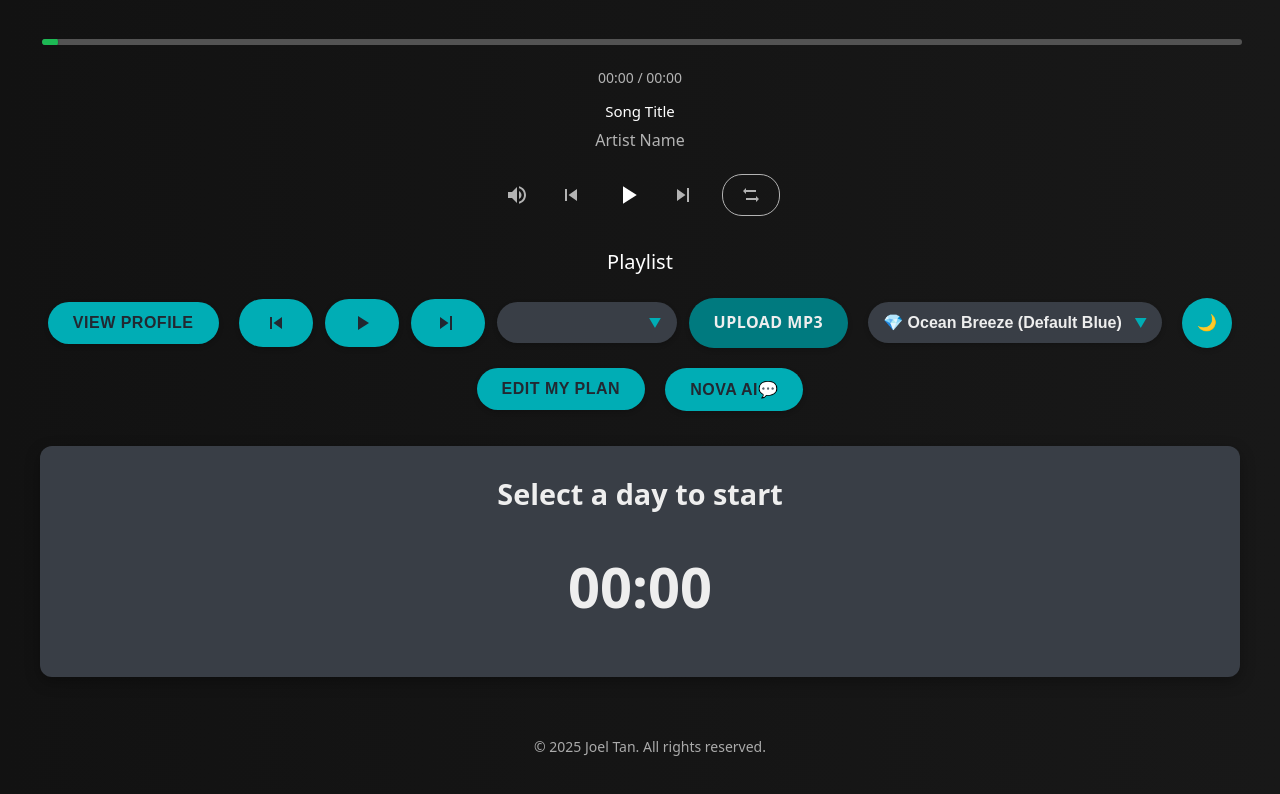
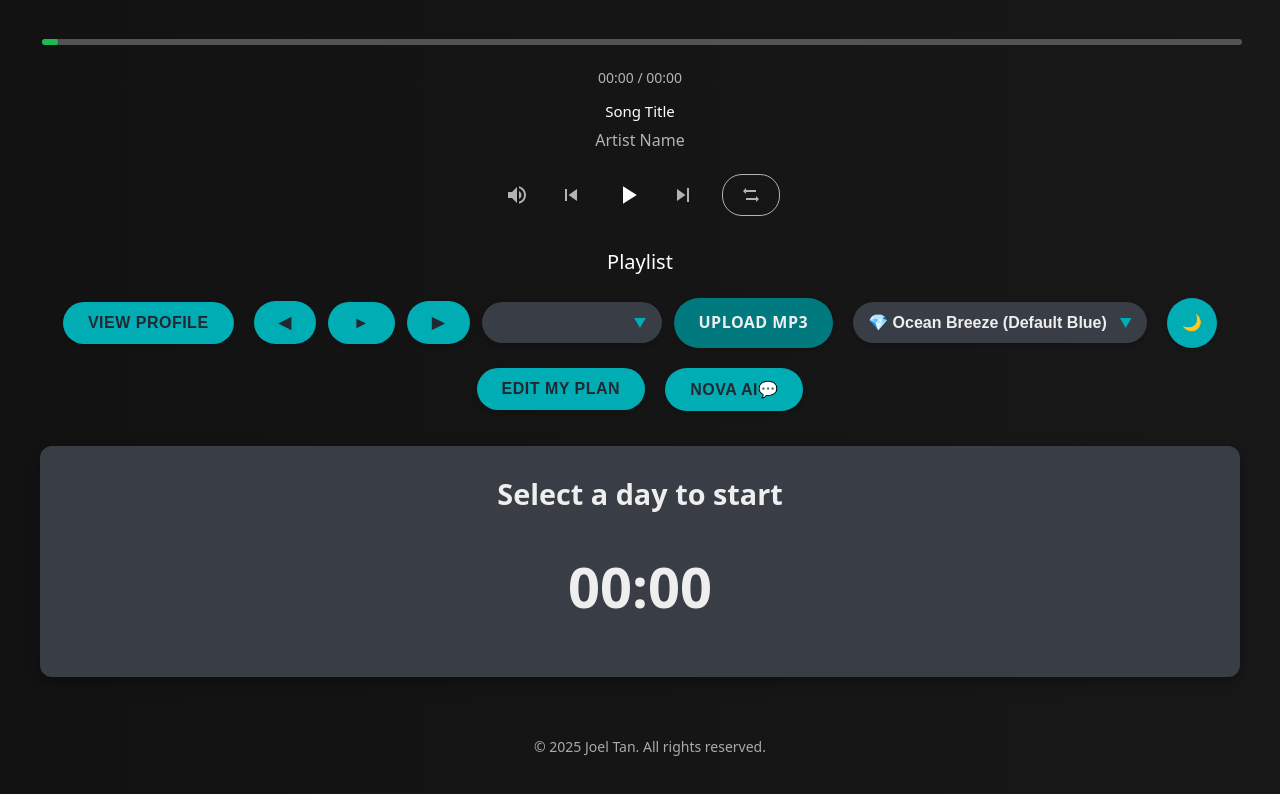
Before and after one commit to ELITEJ0E/workout-planner, a plain HTML site: page index.html in a window 1280 px wide. Shown: the part 681-1475 px from the top of the page. Drawn offline with nearby package versions, Linux system fonts and the light colour scheme.

Commit message:
Update index.html

```diff
--- a/index.html
+++ b/index.html
@@ -657,28 +657,15 @@
 
             <!-- Music Player Controls -->
             <div class="music-controls">
-                <button id="prev-bgm" title="Previous Track">
-                    <svg width="24" height="24" viewBox="0 0 24 24" fill="currentColor">
-                        <path d="M6 6h2v12H6zm3.5 6l8.5 6V6l-8.5 6z"/>
-                    </svg>
-                </button>
-                <button id="play-pause-bgm" title="Play/Pause BGM">
-                    <svg width="24" height="24" viewBox="0 0 24 24" fill="currentColor">
-                        <path d="M8 5v14l11-7z"/>
-                    </svg>
-                </button>
-                <button id="next-bgm" title="Next Track">
-                    <svg width="24" height="24" viewBox="0 0 24 24" fill="currentColor">
-                        <path d="M16 5v14h-2V5h2zm-3.5 7L4 18V6l8.5 6z"/>
-                    </svg>
-                </button>
+                <button id="prev-bgm" title="Previous Track">&#9664;</button>
+                <button id="play-pause-bgm" title="Play/Pause BGM">&#9658;</button>
+                <button id="next-bgm" title="Next Track">&#9654;</button>
                 <div class="custom-select-wrapper inline">
                     <select id="music-select" title="Select Background Music"></select>
                 </div>
                 <label for="upload-bgm" class="upload-button" title="Upload Your Own MP3">Upload MP3</label>
                 <input type="file" id="upload-bgm" accept="audio/mp3" style="display: none;">
             </div>
-
 
             <!-- Theme Select -->
             <div class="custom-select-wrapper inline">
```
